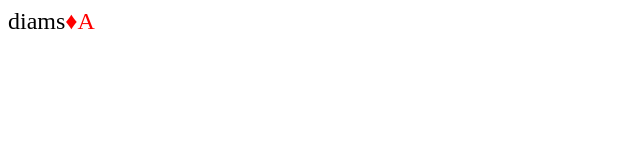
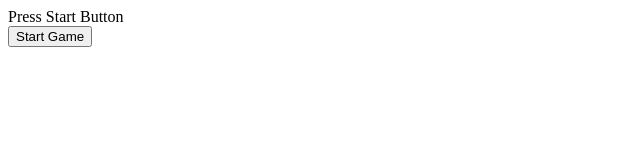
Before and after one commit to RounakDas123/Blackjack-game, a plain HTML site: page index.html in a window 1280 px wide. Shown: the whole page, without its empty margins (0-640 px from the left). Drawn offline with Linux system fonts and the light colour scheme.

Commit message:
Second  commit: created a start button and created a function for shuffling deck.

```diff
--- a/index.html
+++ b/index.html
@@ -21,6 +21,14 @@
     </style>
   </head>
   <body>
+    <div>
+      <div id="message">Press Start Button</div>
+      <div id="start">
+        <button id="btnstart" type="button" onclick="Start()" class="btn">
+          Start Game
+        </button>
+      </div>
+    </div>
     <div id="output"></div>
     <script>
       var cards = [];
@@ -65,21 +73,33 @@
           cards.push(card);
         }
       }
-      var randomNum = Math.floor(Math.random() * 52);
-      output.innerHTML = cards[randomNum].icon;
+      // var randomNum = Math.floor(Math.random() * 52); // they were causing an extra acrd type to appear.
+      // output.innerHTML = cards[randomNum].icon;
 
-      function ranCard() {
-        var randomNum = Math.floor(Math.random() * 52);
+      function Start() {
+        outputCard();
+        shuffleDeck(cards);
+        outputCard();
+      }
+      function shuffleDeck(array) {
+        for (var i = array.length - 1; i > 0; i--) {
+          var j = Math.floor(Math.random() * (i + 1));
+          var temp = array[i];
+          array[i] = array[j];
+          array[j] = temp;
+        }
+        return array;
+      }
+      function outputCard() {
         output.innerHTML +=
           "<span style='color:" +
-          cards[randomNum].bgcolor +
+          cards[0].bgcolor +
           "'>&" +
-          cards[randomNum].icon +
+          cards[0].icon +
           ";" +
-          cards[randomNum].cardnum +
+          cards[0].cardnum +
           "</span>  ";
       }
-      ranCard();
     </script>
   </body>
 </html>
```
